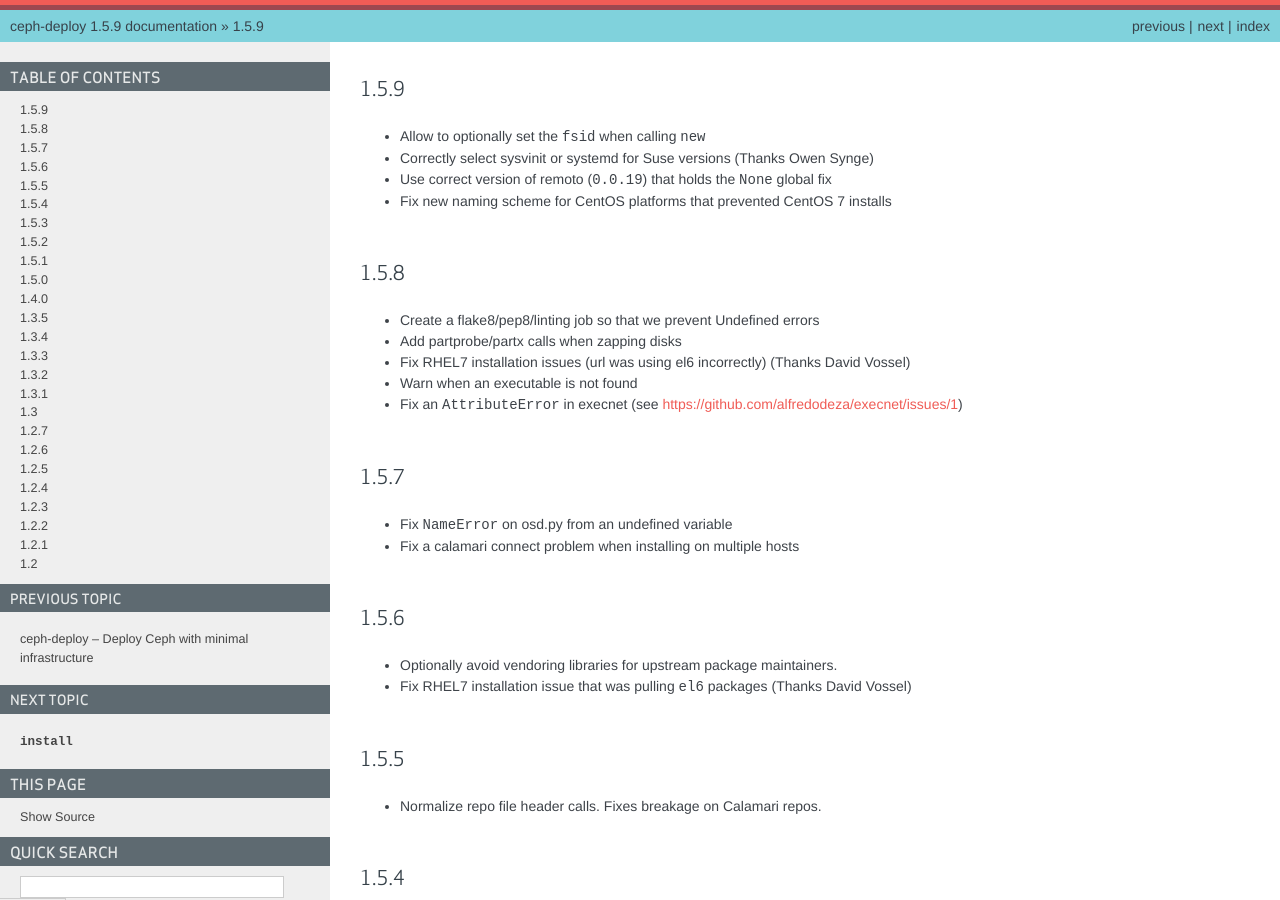
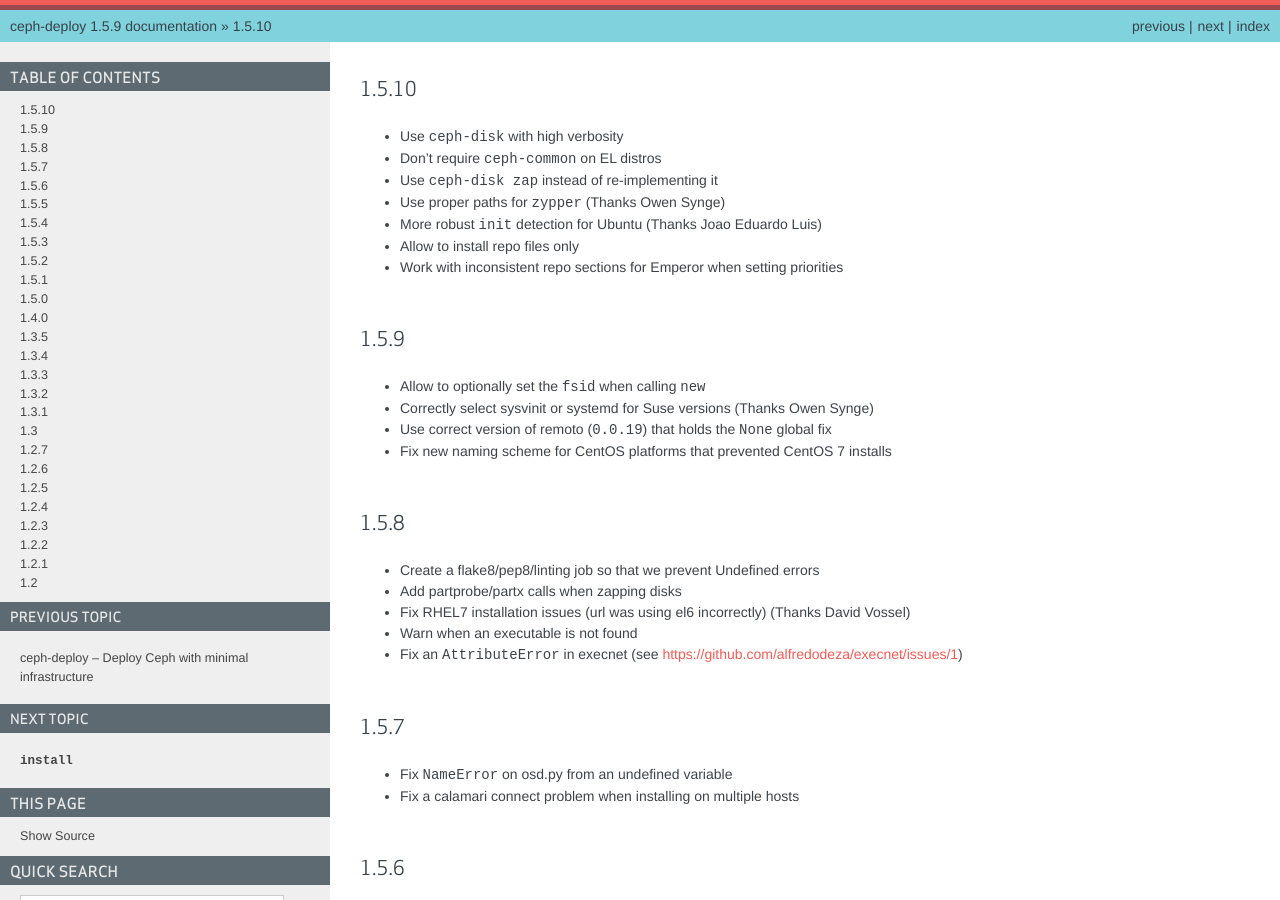
Before and after one commit to ceph/ceph-deploy, a Sphinx documentation site: the page built from docs/source/changelog.rst, in a window 1280 px wide and 900 px high. Built offline with Sphinx 7.4.7, drawn with Linux system fonts in a browser that asks for light colours.

Commit message:
update the changelog
Signed-off-by: Alfredo Deza <alfredo.deza@inktank.com>

```diff
--- a/docs/source/changelog.rst
+++ b/docs/source/changelog.rst
@@ -1,3 +1,13 @@
+1.5.10
+------
+* Use ``ceph-disk`` with high verbosity
+* Don't require ``ceph-common`` on EL distros
+* Use ``ceph-disk zap`` instead of re-implementing it
+* Use proper paths for ``zypper`` (Thanks Owen Synge)
+* More robust ``init`` detection for Ubuntu (Thanks Joao Eduardo Luis)
+* Allow to install repo files only
+* Work with inconsistent repo sections for Emperor when setting priorities
+
 1.5.9
 -----
 * Allow to optionally set the ``fsid`` when calling ``new``
```
